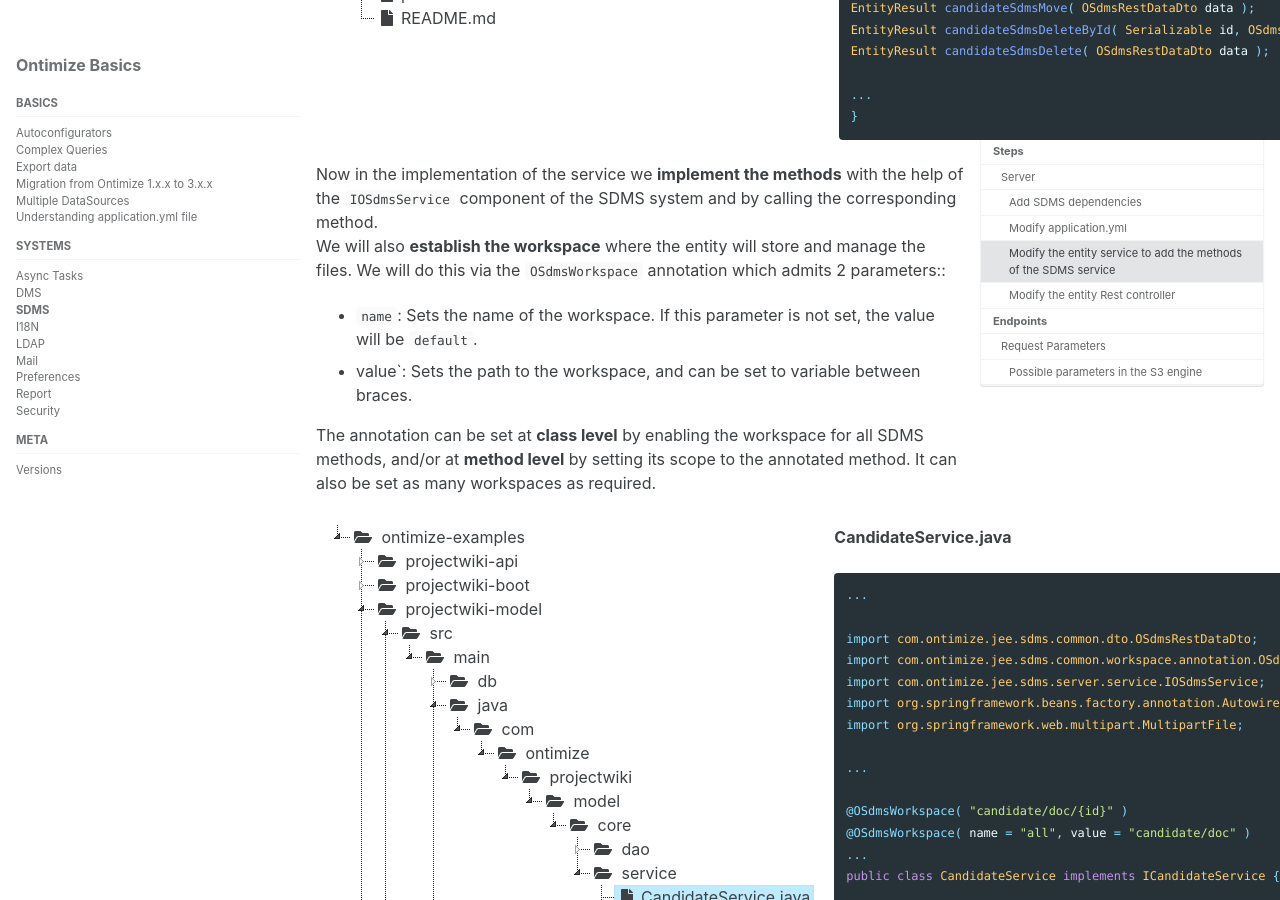
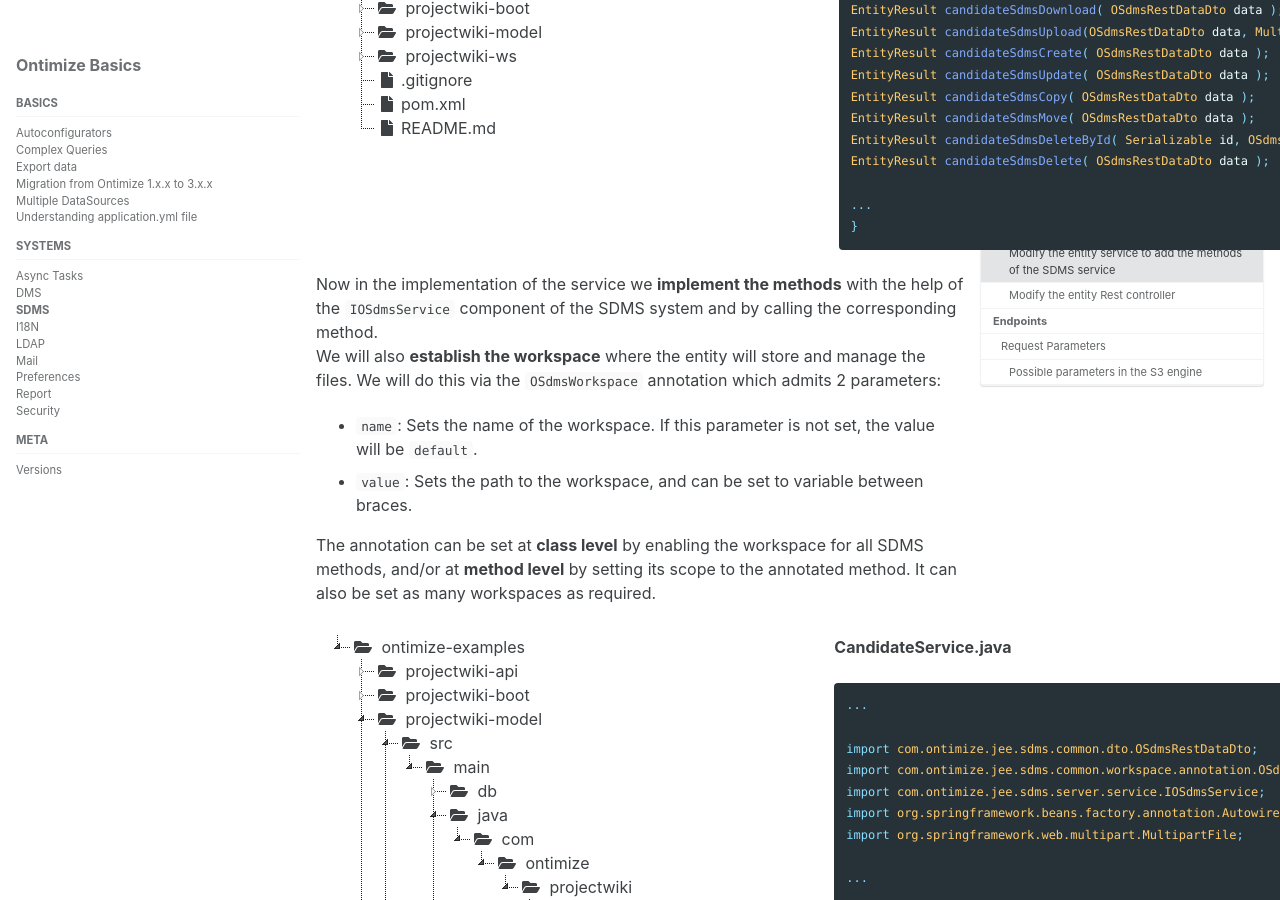
Before and after one commit to ontimize/ontimize-boot, a Jekyll site: the page built from _pages/basics_sdms.md, in a window 1280 px wide and 900 px high, scrolled down 4214 px. Built offline with Jekyll 4.4.1, drawn with Linux system fonts in a browser that asks for light colours; cached includes are drawn as plain includes; some of the changed text lies outside the part shown.

Commit message:
Some errata in the SDMS documentation have been corrected.

```diff
--- a/_pages/basics_sdms.md
+++ b/_pages/basics_sdms.md
@@ -10,6 +10,9 @@
   title: "Ontimize Basics"
   nav: sidebar-basics
 ---
+
+**Important:** This module works only for Ontimize Boot version 3.11.0 or above. Actual release version: [![Ontimize Boot](https://img.shields.io/maven-central/v/com.ontimize.boot/ontimize-boot?label=Ontimize%20boot&style=plastic)](https://maven-badges.herokuapp.com/maven-central/com.ontimize.boot/ontimize-boot)
+{: .notice--warning}
 
 # Introduction
 The **S**torage **D**ocument **M**anagement **S**ystem (**SDMS**) is a system that allows you to manage documents related to an entity in your project. Ontimize Boot provides a DMS that allows to store files in external services according to the engine set in its configuration.
@@ -968,9 +971,9 @@
 </div>
 
 Now in the implementation of the service we **implement the methods** with the help of the `IOSdmsService` component of the SDMS system and by calling the corresponding method.
-We will also **establish the workspace** where the entity will store and manage the files. We will do this via the `OSdmsWorkspace` annotation which admits 2 parameters::
+We will also **establish the workspace** where the entity will store and manage the files. We will do this via the `OSdmsWorkspace` annotation which admits 2 parameters:
 - `name`: Sets the name of the workspace. If this parameter is not set, the value will be `default`.
-- value`: Sets the path to the workspace, and can be set to variable between braces.
+- `value`: Sets the path to the workspace, and can be set to variable between braces.
 
 The annotation can be set at **class level** by enabling the workspace for all SDMS methods, and/or at **method level** by setting its scope to the annotated method. It can also be set as many workspaces as required.
 
```
Also changed, not shown: _pages/basics_autoconfigurators.md (+4 -0 lines).
